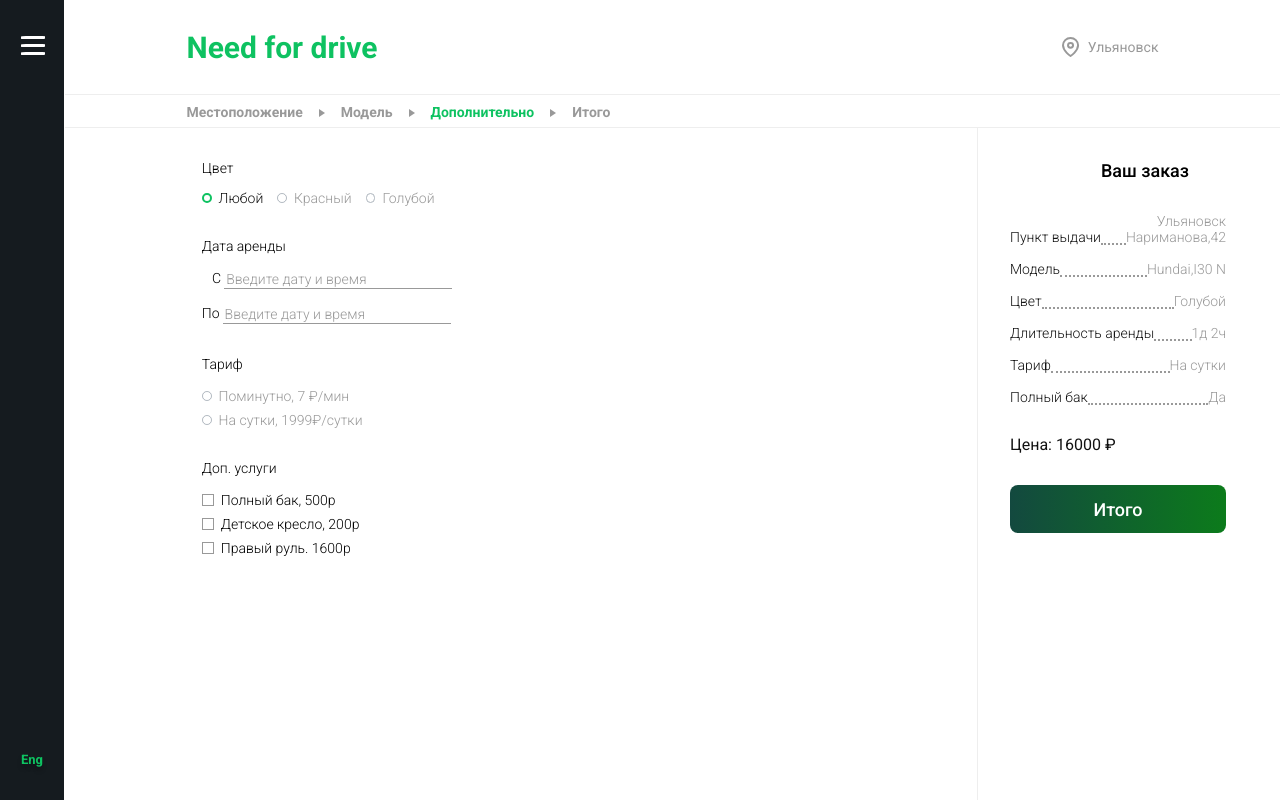
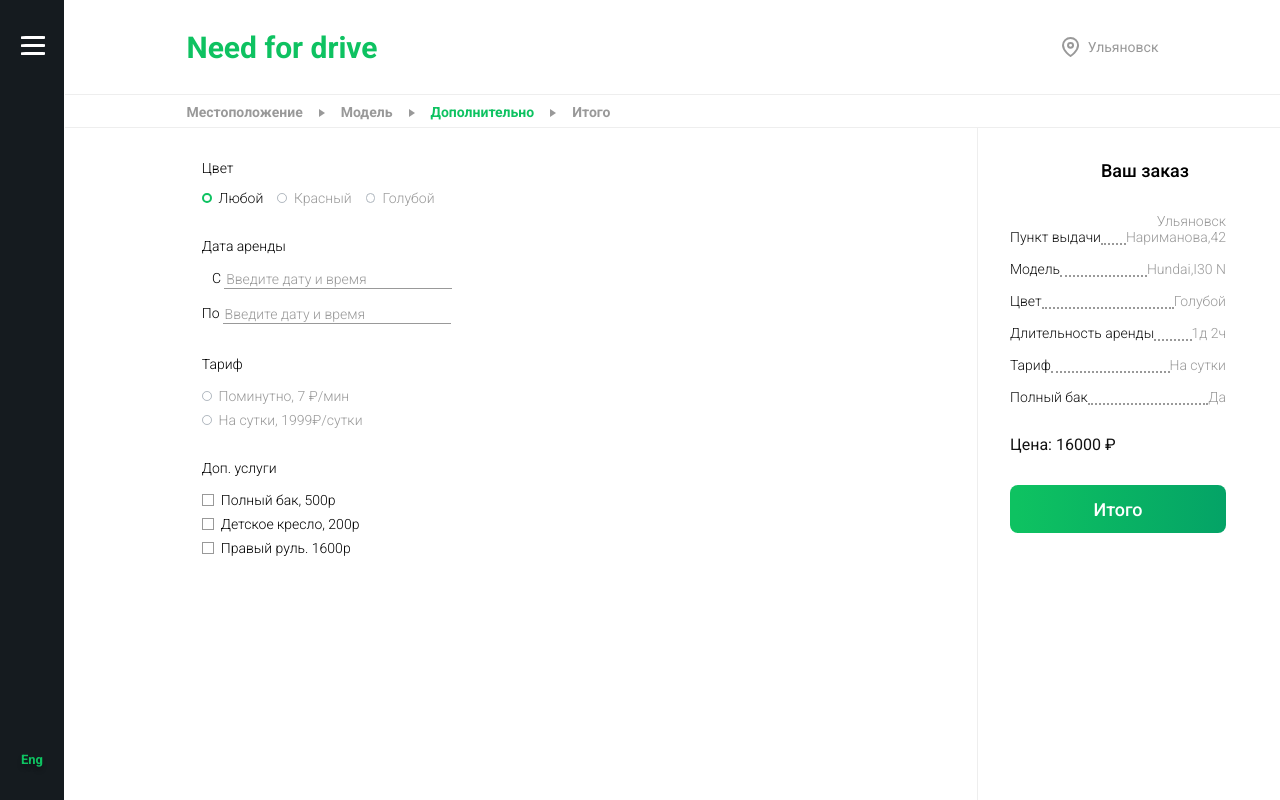
Before and after one commit to strelok84/need_for_drive, a React (Create React App) app: page /need_for_drive/add in a window 1280 px wide. Built offline with nearby package versions, Linux system fonts and the light colour scheme.

Commit message:
btn_fixed

```diff
--- a/src/pages/OrderPage/components/AddMain/styled.js
+++ b/src/pages/OrderPage/components/AddMain/styled.js
@@ -250,7 +250,13 @@ export const FormMainBtn = styled.a`
   color: #fff;
   line-height: 21px;
   background-color: ${constants.light_gray};
-  background: linear-gradient(90deg, #13493f 0%, #0c7b1b 100%);
+  background: linear-gradient(90deg, #0ec261 2.61%, #039f67 112.6%);
+  :hover {
+    background: linear-gradient(90deg, #0b934a 2.61%, #026e47 112.6%);
+  }
+  :active {
+    background: linear-gradient(90deg, #076432 2.61%, #013c27 112.6%);
+  }
   padding: 0;
   margin-top: 32px;
   min-width: 280px;
--- a/src/pages/OrderPage/components/ConfirmFinal/styled.js
+++ b/src/pages/OrderPage/components/ConfirmFinal/styled.js
@@ -364,6 +364,7 @@ export const ModelNumber = styled.div`
   border:1px solid ${constants.dark_gray};
   text-align:center;
   line-height: 24px;
+  border-radius:4px;
 `;
 export const Fuel = styled.div`
   font: normal 14px/16px "Roboto", sans-serif;
--- a/src/pages/OrderPage/components/FinalMain/styled.js
+++ b/src/pages/OrderPage/components/FinalMain/styled.js
@@ -251,7 +251,13 @@ export const FormMainBtn = styled.div`
   color: #fff;
   line-height: 21px;
   background-color: ${constants.light_gray};
-  background: linear-gradient(90deg, #13493f 0%, #0c7b1b 100%);
+  background: linear-gradient(90deg, #0ec261 2.61%, #039f67 112.6%);
+  :hover {
+    background: linear-gradient(90deg, #0b934a 2.61%, #026e47 112.6%);
+  }
+  :active {
+    background: linear-gradient(90deg, #076432 2.61%, #013c27 112.6%);
+  }
   padding: 0;
   margin-top: 32px;
   min-width: 280px;
@@ -359,6 +365,7 @@ export const ModelNumber = styled.div`
   border: 1px solid ${constants.dark_gray};
   text-align: center;
   line-height: 24px;
+  border-radius:4px;
 `;
 export const Fuel = styled.div`
   font: normal 14px/16px "Roboto", sans-serif;
--- a/src/pages/OrderPage/components/ModelMain/styled.js
+++ b/src/pages/OrderPage/components/ModelMain/styled.js
@@ -248,7 +248,14 @@ export const FormMainBtn = styled.a`
   color: #fff;
   line-height: 21px;
   background-color: ${constants.light_gray};
-  background: linear-gradient(90deg, #13493f 0%, #0c7b1b 100%);
+  background: linear-gradient(90deg, #0ec261 2.61%, #039f67 112.6%);
+  :hover {
+    background: linear-gradient(90deg, #0b934a 2.61%, #026e47 112.6%);
+  }
+  :active {
+    background: linear-gradient(90deg, #076432 2.61%, #013c27 112.6%);
+  }
+
   padding: 0;
   margin-top: 32px;
   min-width: 280px;
```
